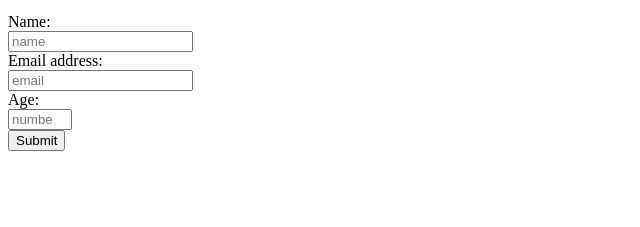
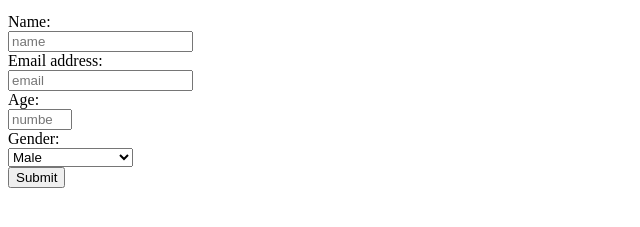
Before and after one commit to rdupont515/SurveyForm, a plain HTML site: page index.html in a window 1280 px wide. Shown: the part 101-328 px from the top of the page, without its empty margins (0-640 px from the left). Drawn offline with Linux system fonts and the light colour scheme.

Commit message:
Added Dropdown

```diff
--- a/index.html
+++ b/index.html
@@ -15,7 +15,15 @@
   <input type="email" id="email" name="email" placeholder="email" required><br>
   <label for="number" id="number-label">Age:</label><br>
   <input type="number" id="number" name="number" min="18" max="200" placeholder="number"><br>
+  <label for="dropdown">Gender:</label><br>
+  <select id="dropdown" name="dropdown">
+    <option value="male">Male</option>
+    <option value="female">Female</option>
+    <option value="nonbinary">Non-binary</option>
+    <option value="other">Other</option>
+    <option value="prefer not to say">Prefer Not to Say</option></select><br>
   <input type="submit" value="Submit">
+
 </form>
 </main>
 <script src=https://cdn.freecodecamp.org/testable-projects-fcc/v1/bundle.js></script>
```
